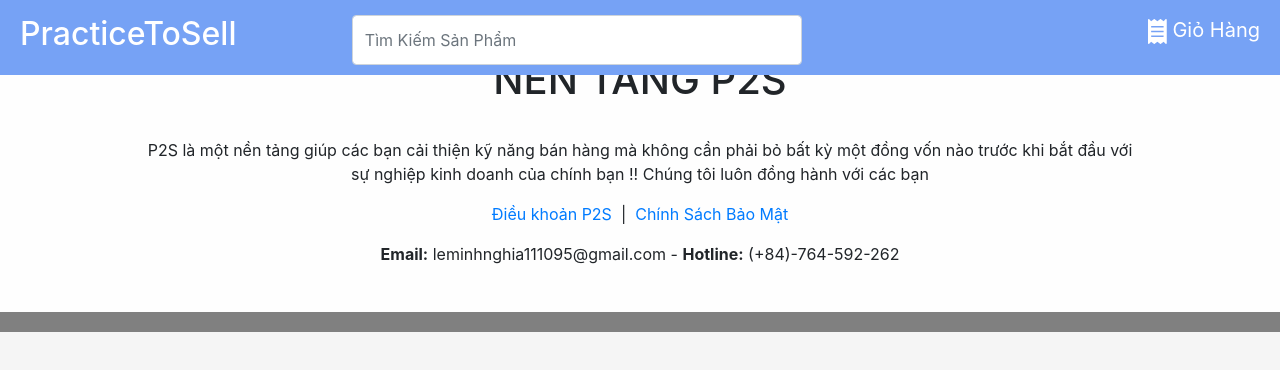
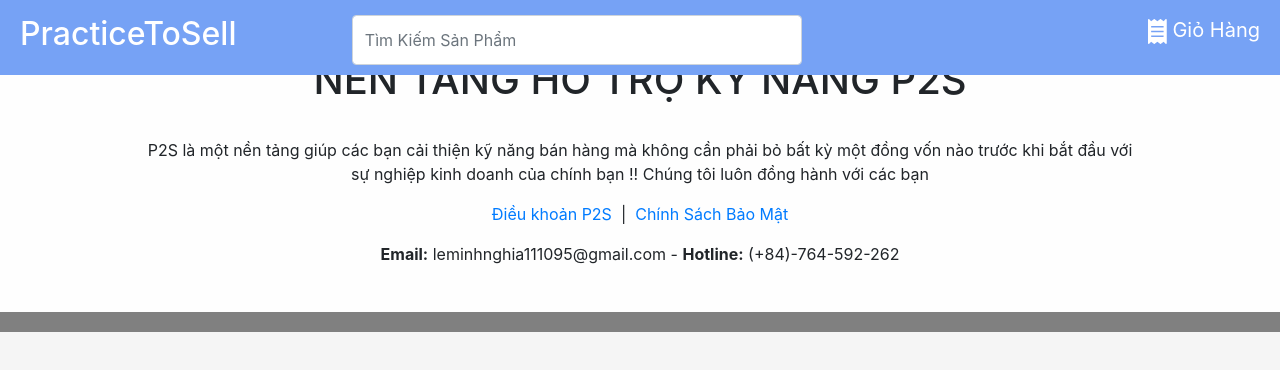
Before and after one commit to lovetech95/prtosell, a React (Create React App) app: page /prtosell/practice2sell/Product/1 in a window 1280 px wide. Shown: the top 370 px of the page. Built offline with nearby package versions, Linux system fonts and the light colour scheme; no server answers.

Commit message:
update info

```diff
--- a/src/Components/Footer/Footer.js
+++ b/src/Components/Footer/Footer.js
@@ -5,7 +5,7 @@ class Footer extends Component {
     render() {
         return (
             <div className='footer'>
-                <h1 className='footer-name'>NỀN TẢNG P2S</h1>
+                <h1 className='footer-name'>NỀN TẢNG HỖ TRỢ KỸ NĂNG P2S</h1>
                 <div className='descrip'>
                     <p style={{width:1000}}>P2S là một nền tảng giúp các bạn cải thiện kỹ năng bán hàng mà
                     không cần phải bỏ bất kỳ một đồng vốn nào trước khi
```
